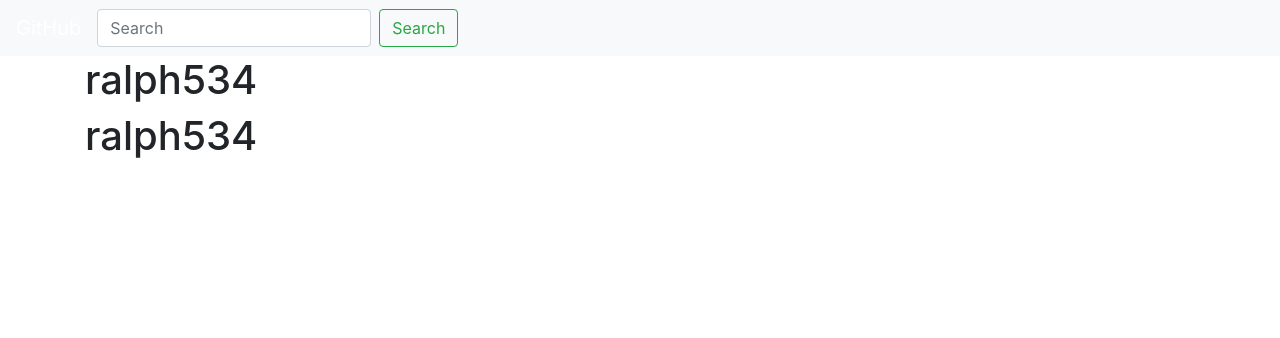
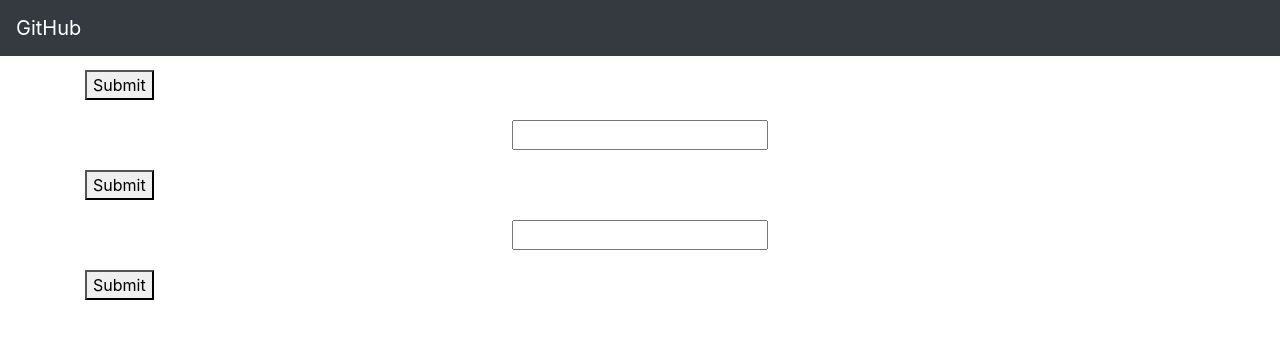
Before and after one commit to ralph534/github-getter, a React (Create React App) app: page / in a window 1280 px wide. Shown: the top 338 px of the page. Built offline with nearby package versions, Linux system fonts and the light colour scheme.

Commit message:
created a function to render users repo amount and users form

```diff
--- a/package.json
+++ b/package.json
@@ -3,6 +3,9 @@
   "version": "0.1.0",
   "private": true,
   "dependencies": {
+    "axios": "^0.18.0",
+    "latest-version": "^4.0.0",
+    "npm": "^6.2.0",
     "react": "^16.4.1",
     "react-dom": "^16.4.1",
     "react-scripts": "1.1.4"
--- a/public/index.html
+++ b/public/index.html
@@ -11,6 +11,8 @@
     <link rel="manifest" href="%PUBLIC_URL%/manifest.json">
     <link rel="shortcut icon" href="%PUBLIC_URL%/favicon.ico">
     <link rel="stylesheet" href="https://stackpath.bootstrapcdn.com/bootstrap/4.1.1/css/bootstrap.min.css">
+    <script src="https://code.jquery.com/jquery-3.3.1.min.js"></script>
+    <script src="https://unpkg.com/axios/dist/axios.min.js"></script>
     <!--
       Notice the use of %PUBLIC_URL% in the tags above.
       It will be replaced with the URL of the `public` folder during the build.
@@ -23,22 +25,6 @@
     <title>React App</title>
   </head>
   <body>
-
-    <nav class="navbar navbar-expand-md navbar-dark fixed-top bg-light">
-      <a class="navbar-brand" href="#">GitHub</a>
-      <button class="navbar-toggler" type="button" data-toggle="collapse" data-target="#navbarsExampleDefault" aria-controls="navbarsExampleDefault" aria-expanded="false" aria-label="Toggle navigation">
-        <span class="navbar-toggler-icon"></span>
-      </button>
-
-      <div class="collapse navbar-collapse" id="navbarsExampleDefault">
-
-        <form class="form-inline my-2 my-lg-0">
-          <input class="form-control mr-sm-2" type="text" placeholder="Search" aria-label="Search">
-          <button class="btn btn-outline-success my-2 my-sm-0" type="submit">Search</button>
-        </form>
-      </div>
-    </nav>
-
     <div class="container">
       <div class="row">
         <div class="col-md-12">
@@ -46,6 +32,8 @@
         </div>
       </div>
     </div>
+
+
     <!--
       This HTML file is a template.
       If you open it directly in the browser, you will see an empty page.
--- a/src/components/App.js
+++ b/src/components/App.js
@@ -1,6 +1,7 @@
 import React from 'react';
 import PropTypes from 'prop-types';
-
+import UserForm from './UserForm.js';
+import axios from 'axios'
 
 
 
@@ -8,21 +9,57 @@ class App extends React.Component {
    constructor(props){
      super(props);
      this.state = {
-       username: 'ralph534',
+       username: '',
        userData: [],
-       userRepo: [],
+       userRepo: null,
        perPage: 5
      }
    }
 
 
+   // Getting users data from GitHub
+   // componentDidMount(){
+   //   axios.get('https://api.github.com/users/'+this.state.username+'?client_id='+this.props.clientId+'&client_secret='+this.props.clientSecret,)
+   //   .then(function(response){
+   //     console.log(response)
+   //   })
+   //   .catch(function(error){
+   //     console.log(error)
+   //   })
+   // }
+
+
+   getUser(e){
+    e.preventDefault();   /// <====  Prevent the page from reloading
+    const user = e.target.elements.username.value;  ///  <==== Targeting the username from element imput
+    axios.get(`https://api.github.com/users/${user}`)  /// request from Url with `${user}` back ticks
+    .then(function(res){    /// then with the results => (res)
+      const userrepo = res.data.public_repos;   /// creating var for users repos and nesting though the data for it
+      console.log(userrepo)
+    })
+    .catch(function(error){
+        console.log(error)
+      })
+   }
+
+
   render() {
     return(
-      <div>
-      <h1>{this.state.username}</h1>
-      <h1>{this.state.username}</h1>
-      <h1>{this.state.username}</h1>
-      </div>
+    <div>
+      <nav className="navbar navbar-expand-md navbar-dark fixed-top bg-dark">
+        <a className="navbar-brand" href="">GitHub</a>
+        <button className="navbar-toggler" type="button" data-toggle="collapse" data-target="#navbarsExampleDefault" aria-controls="navbarsExampleDefault" aria-expanded="false" aria-label="Toggle navigation">
+          <span className="navbar-toggler-icon"></span>
+        </button>
+        <div className="collapse navbar-collapse" id="navbarsExampleDefault">
+        </div>
+      </nav>
+      <UserForm />
+      <UserForm />
+      <UserForm
+       getUser={this.getUser}
+      />
+    </div>
     )
   }
 }
--- /dev/null
+++ b/src/components/UserForm.js
@@ -0,0 +1,25 @@
+import React from 'react';
+
+
+
+
+var UserForm = function(props){
+
+
+  var srchStyle = {
+    margin: "20px auto",
+    display: "block"
+
+
+  }
+
+    return(
+      <form onSubmit={props.getUser}>
+         <input style={srchStyle} type="text" name="username"/>
+         <button>Submit</button>
+      </form>
+    )
+}
+
+
+export default UserForm;
--- a/src/index.js
+++ b/src/index.js
@@ -1,6 +1,6 @@
 import React from 'react';
 import ReactDOM from 'react-dom';
-import App from './components/App';
+import App from './components/App.js';
 
 
 ReactDOM.render(<App />, document.getElementById('root'));
```
Also changed, not shown: 1 other file (tests, documents, lock files or other folders).
